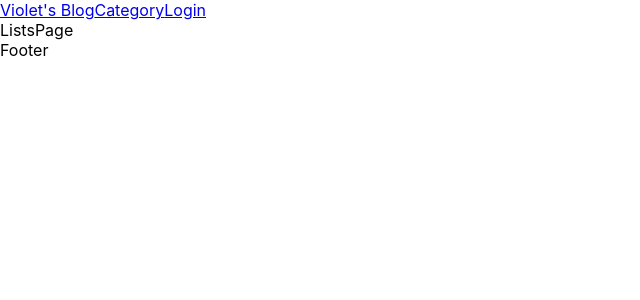
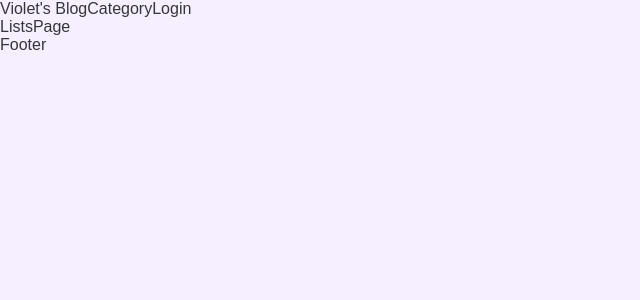
Before and after one commit to sogood17/node_blog01, a React (Create React App) app in the folder client/: page / in a window 1280 px wide. Shown: the top 300 px of the page, without its empty margins (0-640 px from the left). Built offline with nearby package versions, Linux system fonts and the light colour scheme.

Commit message:
make base css

```diff
--- a/client/src/App.css
+++ b/client/src/App.css
@@ -1,4 +1,4 @@
-.App {
+/* .App {
   text-align: center;
 }
 
@@ -35,4 +35,4 @@
   to {
     transform: rotate(360deg);
   }
-}
+} */
--- /dev/null
+++ b/client/src/CSS/Base.css
@@ -0,0 +1,31 @@
+
+:root {
+  --primary-color: #C1B0FF;
+  --secondary-color: #CFC2FF;
+  --light-gray-color: #CDCDCD;
+  --dark-gray-color: #888888;
+  --basic-font-color: #363636;
+  --light-font-color: #888888;
+  --light-background-color: #F6EFFF;
+  --dark-background-color: #C1B0FF;
+  --white-color: #ffffff;
+  --black-color: #000000;
+}
+
+* {
+  margin: 0;
+  padding: 0;
+  box-sizing: border-box;
+}
+
+html {
+  font-size: 16px;
+  font-family:Arial, Helvetica, sans-serif;
+  color: var(--basic-font-color);
+  background-color: var(--light-background-color);
+}
+
+a {
+  color: var(--basic-font-color);
+  text-decoration: none;
+}
--- a/client/src/index.css
+++ b/client/src/index.css
@@ -1,4 +1,4 @@
-body {
+/* body {
   margin: 0;
   font-family: -apple-system, BlinkMacSystemFont, 'Segoe UI', 'Roboto', 'Oxygen',
     'Ubuntu', 'Cantarell', 'Fira Sans', 'Droid Sans', 'Helvetica Neue',
@@ -10,4 +10,4 @@ body {
 code {
   font-family: source-code-pro, Menlo, Monaco, Consolas, 'Courier New',
     monospace;
-}
+} */
--- a/client/src/index.js
+++ b/client/src/index.js
@@ -1,6 +1,6 @@
 import React from 'react';
 import ReactDOM from 'react-dom/client';
-import './index.css';
+import './CSS/Base.css'
 import App from './App';
 import reportWebVitals from './reportWebVitals';
 
```
Also changed, not shown: client/src/CSS/NavBar.css (added).
